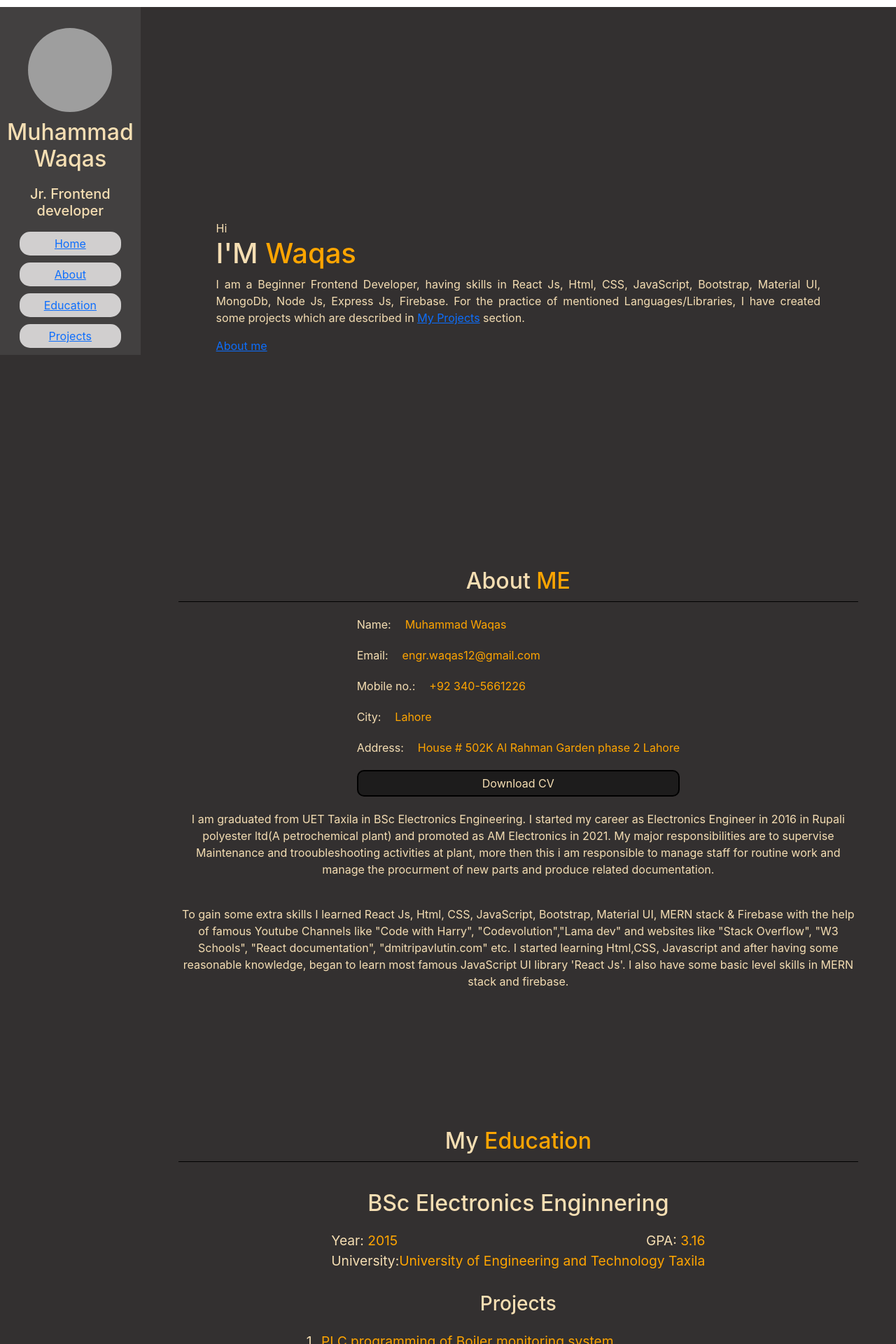
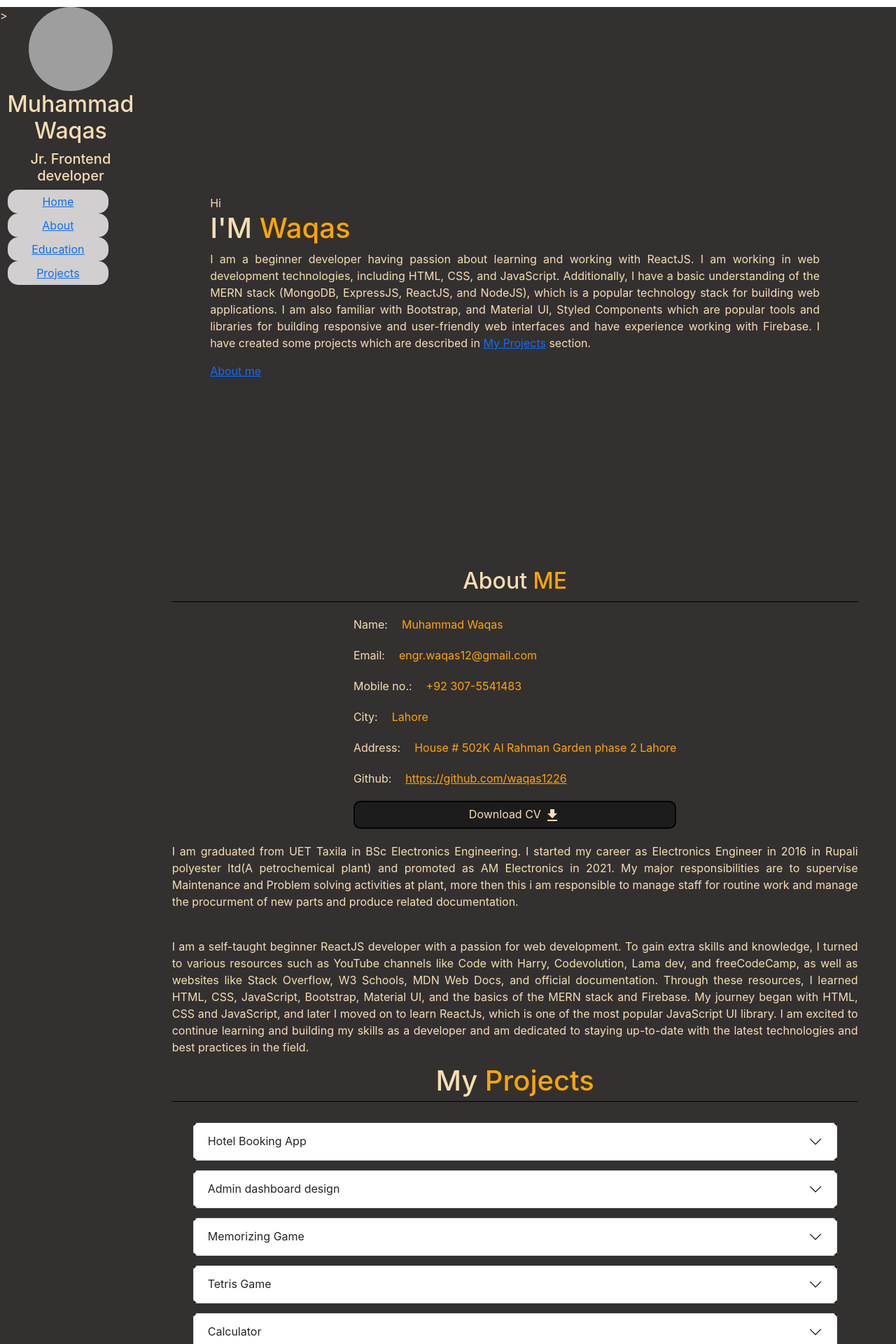
Before and after one commit to waqas1226/myWeb, a React (Create React App) app: page / in a window 1280 px wide. Shown: the top 1920 px of the page at 70% size. Built offline with nearby package versions, Linux system fonts and the light colour scheme; grey boxes are pictures that could not be loaded.

Commit message:
updated 22-01-23

```diff
--- a/src/Components/PortFolio/About.css
+++ b/src/Components/PortFolio/About.css
@@ -2,8 +2,9 @@
   display: flex;
   flex-direction: column;
   align-items: center;
-    height: 800px;
+  height: max-content;
   color: wheat;
+
 }
 .aboutTitle{
   border-bottom: 1px solid black;
@@ -61,3 +62,6 @@
   margin: 10px;
   padding: 5px;
 }
+.bottom > p{
+  text-align: justify;
+}
--- a/src/Components/PortFolio/About.jsx
+++ b/src/Components/PortFolio/About.jsx
@@ -1,3 +1,4 @@
+import { Download } from '@mui/icons-material';
 import React from 'react';
 import './About.css';
 
@@ -15,26 +16,28 @@ function About(props) {
     <div className="myInfo">Name:<span className="o">Muhammad Waqas</span></div>
     {/* <div className="myInfo">Status:<span className="o">Beginner Frontend Developer</span></div> */}
     <div className="myInfo">Email:<span className="o">engr.waqas12@gmail.com</span></div>
-    <div className="myInfo">Mobile no.:<span className="o">+92 340-5661226</span></div>
+    <div className="myInfo">Mobile no.:<span className="o">+92 307-5541483</span></div>
     <div className="myInfo">City:<span className="o">Lahore</span></div>
     <div className="myInfo">Address:<span className="o">House # 502K Al Rahman Garden phase 2 Lahore</span></div>
+    <div className="myInfo">Github:<a className="o" href='https://github.com/waqas1226'>https://github.com/waqas1226</a></div>
 
-    <a href="https://firebasestorage.googleapis.com/v0/b/inotebook-94faa.appspot.com/o/My%20Resume.pdf?alt=media&token=6052bbb0-33af-4ce5-b4c2-3286c932369f" download="dff" className='download'>Download CV</a>
+    <a href="https://firebasestorage.googleapis.com/v0/b/inotebook-94faa.appspot.com/o/My%20Resume.pdf?alt=media&token=6052bbb0-33af-4ce5-b4c2-3286c932369f" download="dff" className='download'>Download CV <Download/></a>
   </div>
   <p>
 
   I am graduated from UET Taxila in BSc Electronics Engineering.
   I started my career as Electronics Engineer in 2016 in Rupali polyester ltd(A petrochemical plant) and
   promoted as AM Electronics in 2021.
-  My major responsibilities are to supervise Maintenance and trooubleshooting activities at plant, more then this
+  My major responsibilities are to supervise Maintenance and Problem solving activities at plant, more then this
   i am responsible to manage staff for routine work and manage the procurment of new parts and produce related documentation.
   </p>
 <br/>
 <p>
-To gain some extra skills I learned React Js, Html, CSS, JavaScript, Bootstrap, Material UI, MERN stack & Firebase with the help
-of famous Youtube Channels like  "Code with Harry", "Codevolution","Lama dev" and
-websites like "Stack Overflow", "W3 Schools", "React documentation", "dmitripavlutin.com" etc. I started learning Html,CSS, Javascript and
-after having some reasonable knowledge, began to learn most famous JavaScript UI library 'React Js'. I also have some basic level skills in MERN stack and firebase.
+I am a self-taught beginner ReactJS developer with a passion for web development.
+To gain extra skills and knowledge, I turned to various resources such as YouTube channels like Code with Harry, Codevolution, Lama dev, and freeCodeCamp, as well as websites like Stack Overflow, W3 Schools, MDN Web Docs, and official documentation.
+Through these resources, I learned HTML, CSS, JavaScript, Bootstrap, Material UI, and the basics of the MERN stack and Firebase.
+ My journey began with HTML, CSS and JavaScript, and later I moved on to learn ReactJs, which is one of the most popular JavaScript UI library.
+ I am excited to continue learning and building my skills as a developer and am dedicated to staying up-to-date with the latest technologies and best practices in the field.
 </p>
 </div>
 
--- a/src/Components/PortFolio/Home.jsx
+++ b/src/Components/PortFolio/Home.jsx
@@ -6,11 +6,11 @@ import Projects from './Projects';
 
 function Home(props) {
     return (
-        <div id='home'>
+        <div className='home'>
             <Intro/>
             <About/>
+            <Projects/>
             <Education/>
-            <Projects/>
         </div>
     );
 }
--- a/src/Components/PortFolio/Intro.jsx
+++ b/src/Components/PortFolio/Intro.jsx
@@ -8,7 +8,11 @@ function Intro(props) {
         <div className='intro'>
             <span className="greet">Hi</span>
             <h1>I'M <span className="o">Waqas</span></h1>
-            <p className="desc">I am a Beginner Frontend Developer, having skills in React Js, Html, CSS, JavaScript, Bootstrap, Material UI, MongoDb, Node Js, Express Js, Firebase. For the practice of mentioned Languages/Libraries, I have created some projects which are described in <a href="#projects">My Projects</a> section.
+            <p className="desc">I am a beginner developer having passion about learning and working with ReactJS.
+            I am working in web development technologies, including HTML, CSS, and JavaScript.
+             Additionally, I have a basic understanding of the MERN stack (MongoDB, ExpressJS, ReactJS, and NodeJS), which is a popular technology stack for building web applications.
+             I am also familiar with Bootstrap, and Material UI, Styled Components which are popular tools and libraries for building responsive and user-friendly web interfaces and have experience working with Firebase.
+            I have created some projects which are described in <a href="#projects">My Projects</a> section.
              </p>
 
             <a href="#about" className="aboutme">About me</a>
--- a/src/Components/PortFolio/Portfolio.jsx
+++ b/src/Components/PortFolio/Portfolio.jsx
@@ -1,12 +1,16 @@
 import React from 'react';
+import { useState } from 'react';
 import Home from './Home';
 import Sidebar from './Sidebar';
 
 function Portfolio(props) {
+    const [sbOpen,setSbOpen]=useState(false)
+    console.log(sbOpen)
     return (
         <div className='mainContainer'>
             <div className="mainWrapper">
-                <Sidebar/>
+                <div className="menu" onClick={()=>setSbOpen(!sbOpen) }>{!sbOpen?'>':'x'}</div>
+                <Sidebar open={sbOpen}/>
                 <Home/>
             </div>
 
--- a/src/Components/PortFolio/Projects.css
+++ b/src/Components/PortFolio/Projects.css
@@ -2,9 +2,11 @@
     display: flex;
     flex-direction: column;
     align-items: center;
-    height: max-content;
+    min-height: 100vh;
     color: wheat;
     font-size: larger;
+    width: inherit;
+    margin-bottom: 20px;
 
 }
 .projects{
@@ -17,8 +19,9 @@
     justify-content: center;
     /* justify-content: space-around; */
 }
-.a{
-    width: 750px;
+
+.acc{
+    width: 100%;
 }
 .projPic{
     width: 250px;
--- a/src/Components/PortFolio/Projects.jsx
+++ b/src/Components/PortFolio/Projects.jsx
@@ -14,8 +14,8 @@ function Projects(props) {
     const Projects = [
         {
             title: 'Hotel Booking App',
-            desc: 'Hotal Booking app is designed in React Js. In this project a beutiful UI is designed which contains multiple options including a search feature with daterange. Whenever a user write destination and select date range, related data fetched from MongoDb and displayed. User can check availability and reserve rooms after login. Also, Admin dashboard integrated with this for display the Hotels, Rooms and users and updating in database',
-            libraries: 'React Js, Material UI, React router dom, react-daterange, CSS',
+            desc: 'Hotal Booking app is designed in React Js. In this project a beutiful UI is designed which contains multiple options including a search feature with daterange. Whenever a user write destination and select date range and click "search" button, related data fetched from MongoDb and displayed. User can check availability and reserve rooms after login. Also, Admin dashboard integrated with this for display the Hotels, Rooms and users and updating in database',
+            libraries: 'MERN stack, React Js, Material UI, React router dom, react-daterange, CSS',
             sources: 'Lama dev Youtube channel',
             coding: '60% self coded, 40% copied ',
             vid:'https://firebasestorage.googleapis.com/v0/b/inotebook-94faa.appspot.com/o/BookingApp.mp4?alt=media&token=a58e1086-b8ba-4160-949d-474d7637bd80'
@@ -62,7 +62,7 @@ function Projects(props) {
             <div className="projects">
                 {
                     Projects.map((item, i) =>
-                        <Accordion key={i} className='a'>
+                        <Accordion key={i} className='acc'>
                             <Accordion.Item style={{ width: '100%' }} eventKey="0">
                                 <Accordion.Header style={mystyle}>{item.title}</Accordion.Header>
                                 <Accordion.Body style={mystyle}>
--- a/src/Components/PortFolio/Sidebar.css
+++ b/src/Components/PortFolio/Sidebar.css
@@ -1,26 +1,43 @@
-.SbContainer{
-    /* display: flex;
-    flex-direction: column;
-    align-items: center;
-    gap: 10px; */
-    position: relative;
 
-
-
-}
-.wrapper{
-    position: sticky;
-    top: 0;
-
-    width: 100%;
-    background-color: rgb(66, 64, 64);
-    padding: 10px;
-    padding-top: 30px;
+.sbWrapper{
+    height: max-content;
     display: flex;
     flex-direction: column;
     align-items: center;
     gap: 10px;
+    flex: 1;
+    max-width: min-content;
+
+    position: sticky;
+    top: 0px;
+    background-color: rgb(66, 64, 64);
+    padding: 10px;
+    padding-top: 30px;
+    gap: 10px;
 }
+.sbWrapper1{
+    height: max-content;
+    display: flex;
+    flex-direction: column;
+    align-items: center;
+    gap: 10px;
+    flex: 1;
+    max-width: min-content;
+    border: 1px solid red;
+
+    position: absolute;
+    top: 10px;
+    background-color: rgb(66, 64, 64);
+    padding: 10px;
+    padding-top: 30px;
+    gap: 10px;
+}
+@media (max-width:800px) {
+    .sbWrapper {
+      display: none;
+    }
+  }
+
 .profilepic{
     width: 120px;
     height: 120px;
@@ -32,4 +49,8 @@
     padding: 5px;
     border-radius: 15px;
     background-color: rgb(209, 207, 207);
+    display: flex;
+    align-items: center;
+    justify-content: center;
+    gap: 8px;
 }
```
Also changed, not shown: src/Components/PortFolio/Education.css (indentation only), 7 other files (tests, documents, lock files or other folders). Lines whose indentation alone changed are shown as unchanged.
